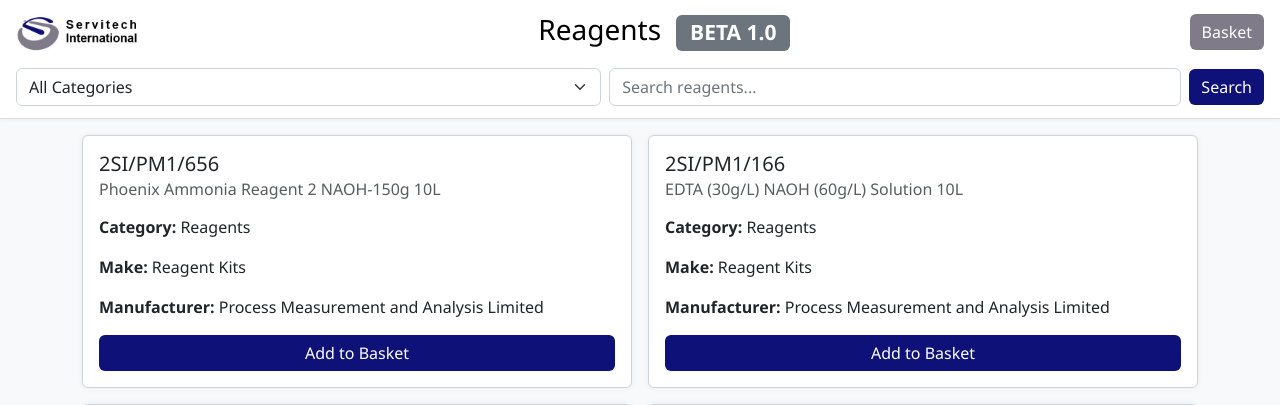
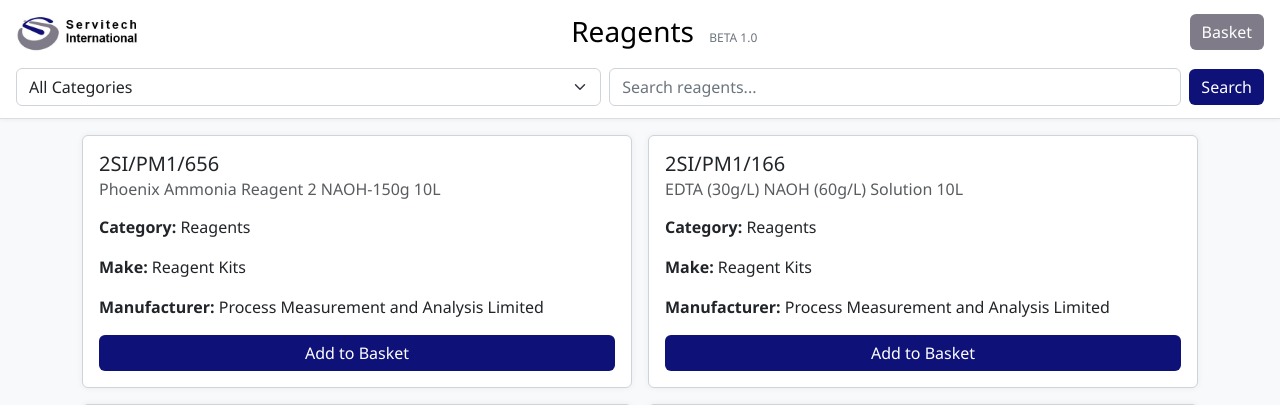
Before and after one commit to tomward0606/PartsProjectMain, a Flask app: page /reagents in a window 1280 px wide. Shown: the top 405 px of the page. Run offline with Flask 3, Linux system fonts and the light colour scheme.

Commit message:
Update reagents.html

```diff
--- a/templates/reagents.html
+++ b/templates/reagents.html
@@ -13,7 +13,7 @@
     <div class="container-fluid">
       <div class="d-flex justify-content-between align-items-center mb-3">
         <img src="{{ url_for('static', filename='logo.jpg') }}" alt="Logo" class="logo-center">
-        <h3>Reagents <span class="badge bg-secondary ms-2">BETA 1.0</span></h3>
+        <h3>Reagents <span style="font-size: 0.75rem; color: #6c757d; font-weight: 400; margin-left: 0.5rem;">BETA 1.0</span></h3>
         <a href="{{ url_for('view_reagents_basket') }}" class="btn btn-success">Basket</a>
       </div>
 
```
